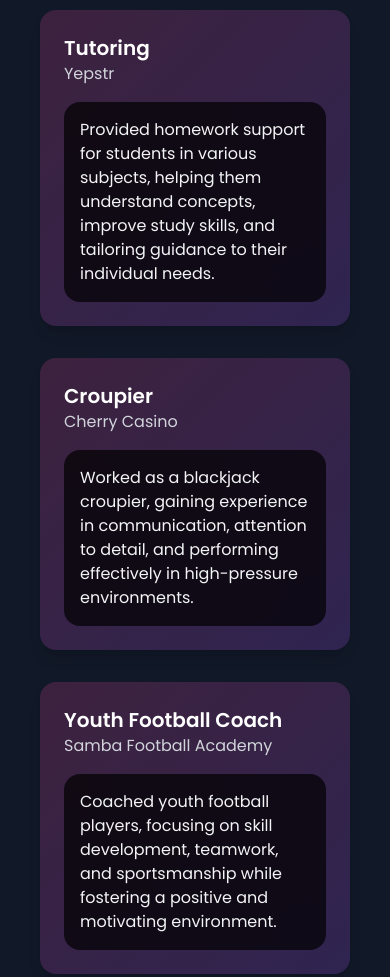
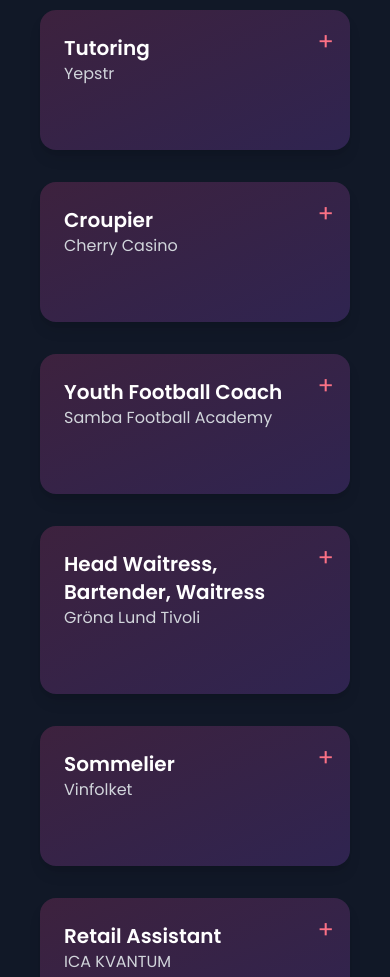
Before and after one commit to MarizzaK/_offPort, a website: page index.html in a window 390 px wide. Shown: the part 3546-4523 px from the top of the page. Drawn offline with nearby package versions, Linux system fonts and the light colour scheme.

Commit message:
fixed toggle on work experience section

```diff
--- a/index.html
+++ b/index.html
@@ -147,24 +147,31 @@
         pointer-events: auto;
       }
 
-      /* ===== PROJECT SECTION ===== */
+      .work-card .expand-icon {
+        user-select: none;
+        transition: transform 0.3s ease;
+      }
+
       @media (max-width: 768px) {
         .work-card .long-desc {
           position: relative;
           inset: auto;
-          margin-top: 1rem;
+          margin-top: 0.5rem;
           border-radius: 1rem;
-          opacity: 1;
-          pointer-events: auto;
-          display: block;
+          opacity: 0;
+          max-height: 0;
+          overflow: hidden;
+          pointer-events: none;
+          transition: max-height 0.3s ease, opacity 0.3s ease;
           background: rgba(0, 0, 0, 0.7);
         }
 
         .work-card.active .long-desc {
           opacity: 1;
+          max-height: 500px;
+          pointer-events: auto;
         }
       }
-
       .edu-card {
         position: relative;
       }
@@ -566,13 +573,20 @@
       <h2 class="text-4xl text-center font-bold mb-16 text-rose-400">
         Work Experience
       </h2>
-      <!-- 1 -->
+
       <div class="grid md:grid-cols-2 lg:grid-cols-3 gap-8">
+        <!-- 1 -->
         <div
           class="work-card bg-gradient-to-br from-pink-500/20 to-purple-500/20 p-6 rounded-2xl shadow-lg cursor-pointer relative hover:scale-105 transition-transform duration-300"
         >
           <h3 class="text-xl font-semibold text-white">Tutoring</h3>
           <p class="text-gray-300">Yepstr</p>
+
+          <span
+            class="expand-icon absolute top-4 right-4 text-2xl text-rose-400"
+            >+</span
+          >
+
           <div
             class="long-desc absolute inset-0 bg-black/80 backdrop-blur-md text-gray-100 p-6 rounded-2xl flex flex-col justify-center opacity-0 pointer-events-none transition-opacity duration-300"
           >
@@ -590,6 +604,11 @@
           <h3 class="text-xl font-semibold text-white">Croupier</h3>
           <p class="text-gray-300">Cherry Casino</p>
 
+          <span
+            class="expand-icon absolute top-4 right-4 text-2xl text-rose-400"
+            >+</span
+          >
+
           <div
             class="long-desc absolute inset-0 bg-black/80 backdrop-blur-md text-gray-100 p-6 rounded-2xl flex flex-col justify-center opacity-0 pointer-events-none transition-opacity duration-300"
           >
@@ -605,6 +624,11 @@
         >
           <h3 class="text-xl font-semibold text-white">Youth Football Coach</h3>
           <p class="text-gray-300">Samba Football Academy</p>
+
+          <span
+            class="expand-icon absolute top-4 right-4 text-2xl text-rose-400"
+            >+</span
+          >
 
           <div
             class="long-desc absolute inset-0 bg-black/80 backdrop-blur-md text-gray-100 p-6 rounded-2xl flex flex-col justify-center opacity-0 pointer-events-none transition-opacity duration-300"
@@ -624,6 +648,11 @@
           </h3>
           <p class="text-gray-300">Gröna Lund Tivoli</p>
 
+          <span
+            class="expand-icon absolute top-4 right-4 text-2xl text-rose-400"
+            >+</span
+          >
+
           <div
             class="long-desc absolute inset-0 bg-black/80 backdrop-blur-md text-gray-100 p-6 rounded-2xl flex flex-col justify-center opacity-0 pointer-events-none transition-opacity duration-300"
           >
@@ -632,7 +661,6 @@
             making drinks.
           </div>
         </div>
-
         <!-- 5 -->
         <div
           class="work-card bg-gradient-to-br from-pink-500/20 to-purple-500/20 p-6 rounded-2xl shadow-lg cursor-pointer hover:scale-105 transition-transform duration-300 relative"
@@ -640,7 +668,14 @@
           <h3 class="text-xl font-semibold text-white">Sommelier</h3>
           <p class="text-gray-300">Vinfolket</p>
 
-          <div class="long-desc">
+          <span
+            class="expand-icon absolute top-4 right-4 text-2xl text-rose-400"
+            >+</span
+          >
+
+          <div
+            class="long-desc absolute inset-0 bg-black/80 backdrop-blur-md text-gray-100 p-6 rounded-2xl flex flex-col justify-center opacity-0 pointer-events-none transition-opacity duration-300"
+          >
             Provided wine recommendations, guided tastings, and managed wine
             inventory, ensuring excellent customer experience and proper
             handling of fine wines.
@@ -652,6 +687,11 @@
         >
           <h3 class="text-xl font-semibold text-white">Retail Assistant</h3>
           <p class="text-gray-300">ICA KVANTUM</p>
+
+          <span
+            class="expand-icon absolute top-4 right-4 text-2xl text-rose-400"
+            >+</span
+          >
 
           <div
             class="long-desc absolute inset-0 bg-black/80 backdrop-blur-md text-gray-100 p-4 rounded-2xl opacity-0 pointer-events-none transition-opacity duration-300 overflow-auto"
@@ -899,27 +939,34 @@
       }
     });
 
-    /* ========================= */
     renderCarousel();
     startAutoRotate();
-
+    /* ========================= */
     const workCards = document.querySelectorAll(".work-card");
 
     let autoCloseTimer = null;
 
     workCards.forEach((card) => {
+      const icon = card.querySelector(".expand-icon");
+
       card.addEventListener("click", () => {
         const isActive = card.classList.contains("active");
 
-        workCards.forEach((c) => c.classList.remove("active"));
+        workCards.forEach((c) => {
+          c.classList.remove("active");
+          const cIcon = c.querySelector(".expand-icon");
+          if (cIcon) cIcon.textContent = "+";
+        });
 
         clearTimeout(autoCloseTimer);
 
         if (!isActive) {
           card.classList.add("active");
+          if (icon) icon.textContent = "−";
 
           autoCloseTimer = setTimeout(() => {
             card.classList.remove("active");
+            if (icon) icon.textContent = "+";
           }, 7000);
         }
       });
```
